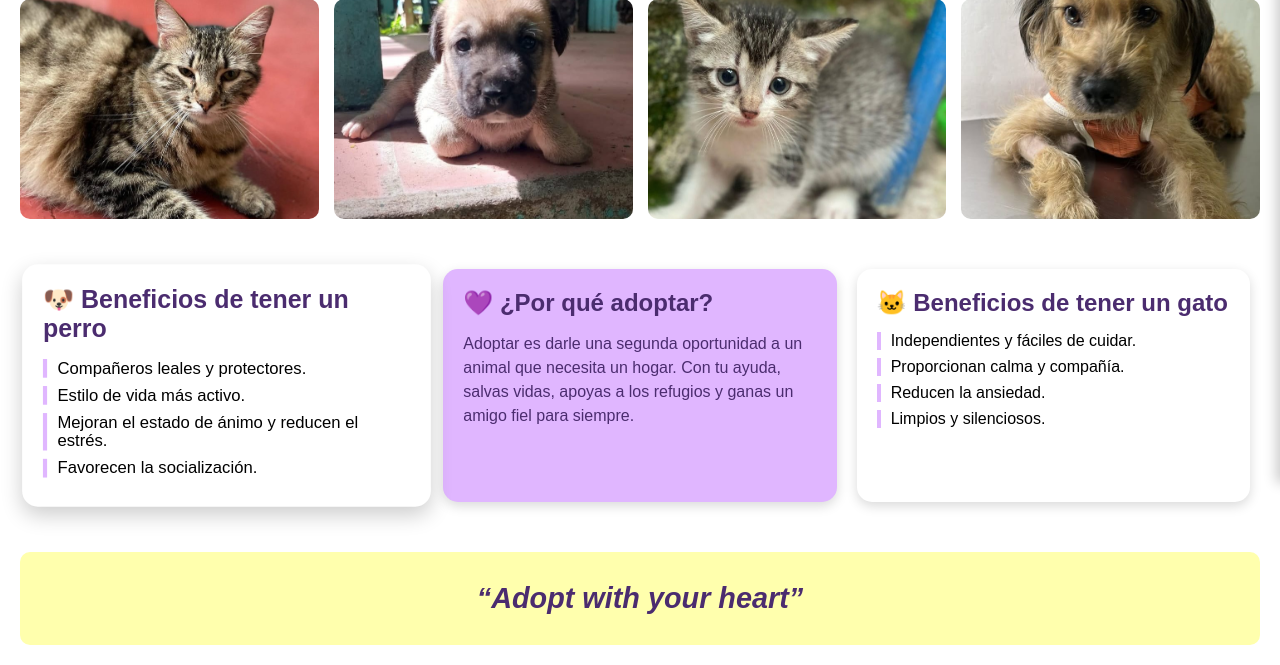
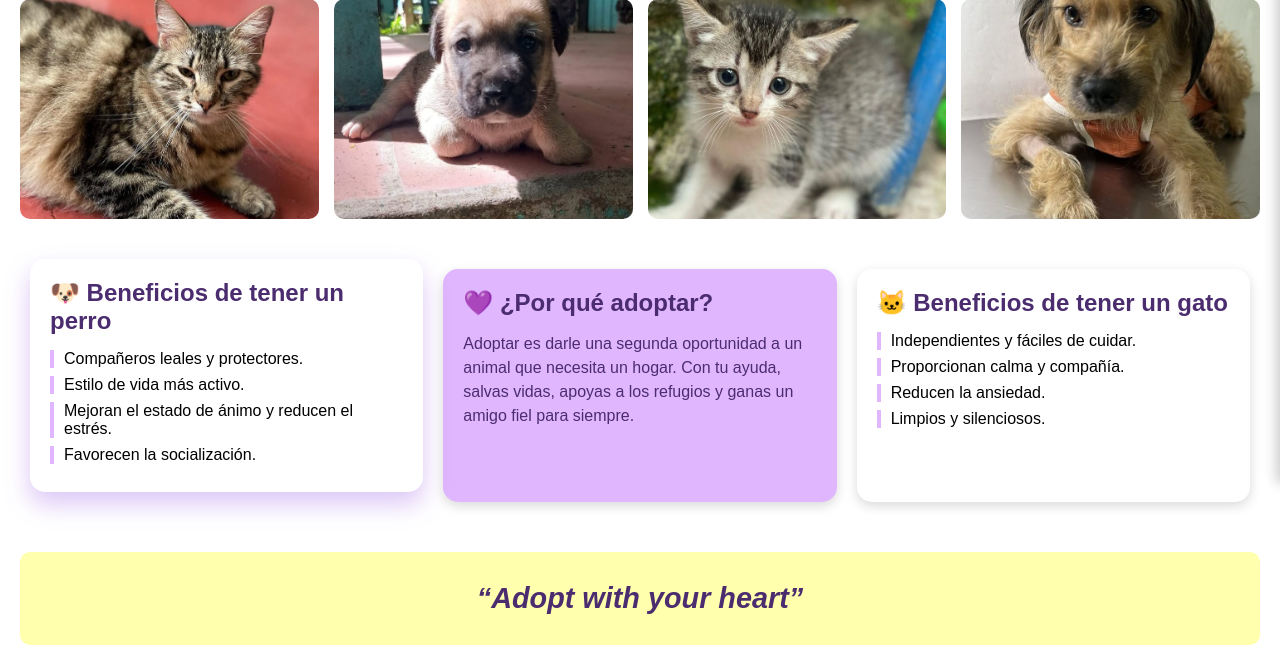
Before and after one commit to WuilberMolina02/FurryLove-Js, a PHP site: page /moreinfo.html in a window 1280 px wide, with the pointer over the restyled element. Shown: the part 317-982 px from the top of the page. Run offline with PHP 8.4, Linux system fonts and the light colour scheme.

Commit message:
Style: Agrega elevación al pasar sobre las cajas en moreinfo.css

```diff
--- a/moreinfo.css
+++ b/moreinfo.css
@@ -127,8 +127,8 @@
 }
 
 .caja:hover {
-  transform: scale(1.04);
-  box-shadow: 0 8px 20px rgba(0,0,0,0.2);
+ transform: translateY(-10px);
+box-shadow: 0 12px 25px rgba(155, 93, 229, 0.35);
 }
 
 .caja.adopcion {
```
